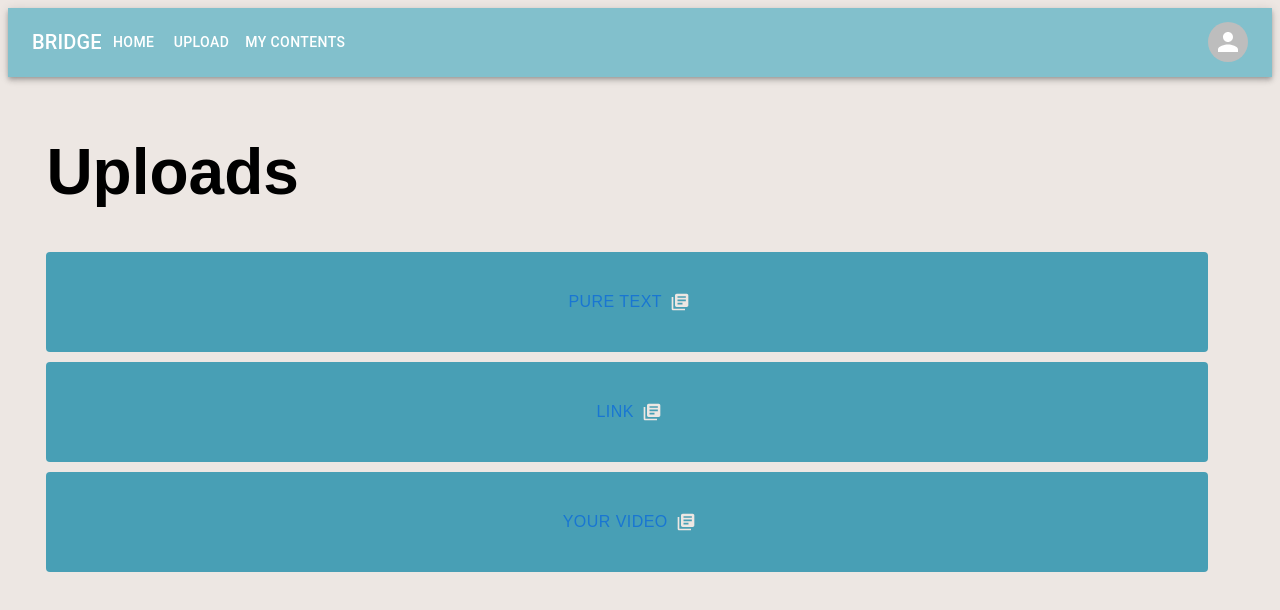
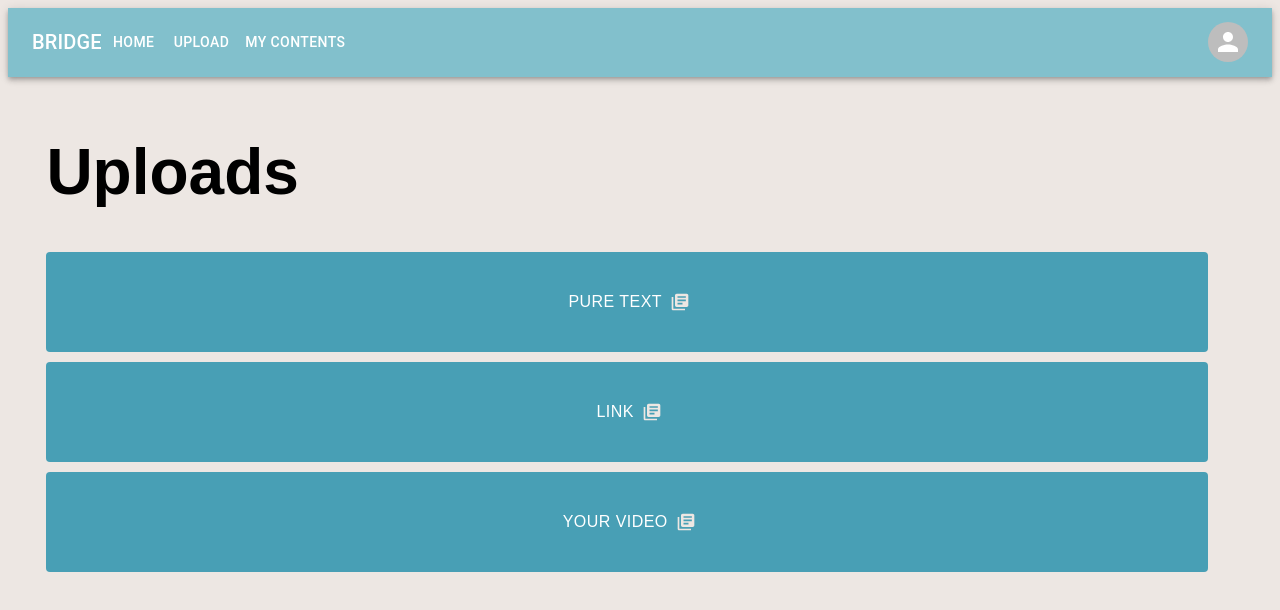
Before and after one commit to Spicy-Pineapple-Chicken-Stew/cissa-summerhack, a React (Create React App) app: page / in a window 1280 px wide. Shown: the top 610 px of the page. Built offline with nearby package versions, Linux system fonts and the light colour scheme.

Commit message:
Change button color

```diff
--- a/src/Components/PhoneButton.js
+++ b/src/Components/PhoneButton.js
@@ -46,7 +46,7 @@ const UploadP_Button = styled(Button)(({ theme }) => ({
       '"Segoe UI Emoji"',
       '"Segoe UI Symbol"',
     ].join(','),
-  fontColor: '#FFFFFF',
+  color: '#FFFFFF',
   backgroundColor: '#489fb5',
   padding: '6px 12px',
   border: '#59a9bd',
--- /dev/null
+++ b/src/Contexts/CurrentPageContext.js
@@ -0,0 +1,3 @@
+import {createContext} from "react";
+
+export const CurrentPageContext = createContext(null);
--- a/src/Pages/Upload_Phone.js
+++ b/src/Pages/Upload_Phone.js
@@ -7,7 +7,9 @@ import PhoneButton from '../Components/PhoneButton';
 import DeleteIcon from '@mui/icons-material/Delete';
 
 
+
 function Upload_Phone(props){
+
 
     return(
         <div className ='upload_wrapper'>
@@ -28,7 +30,7 @@ function Upload_Phone(props){
         </div>
     )
 
-}
+};
 
 export default Upload_Phone;
 
```
